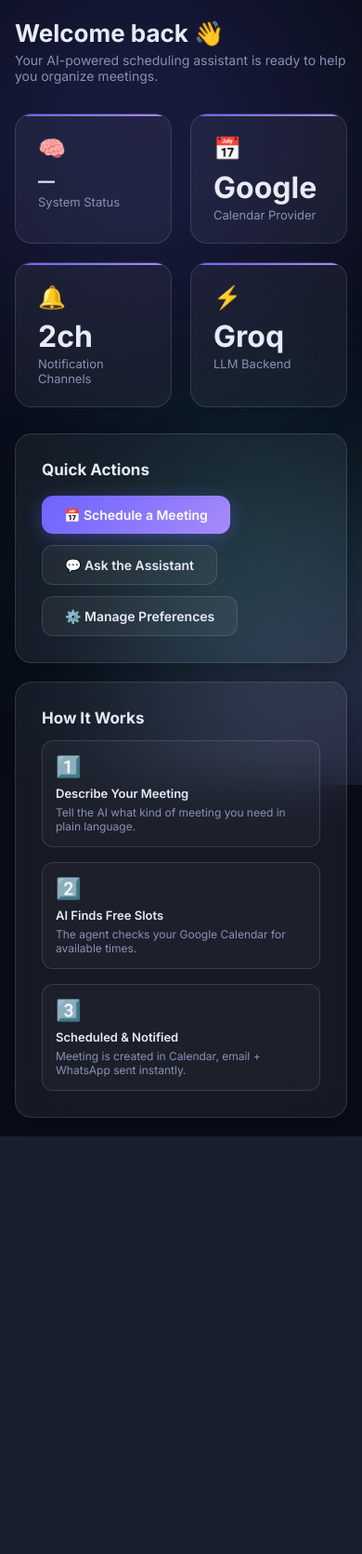
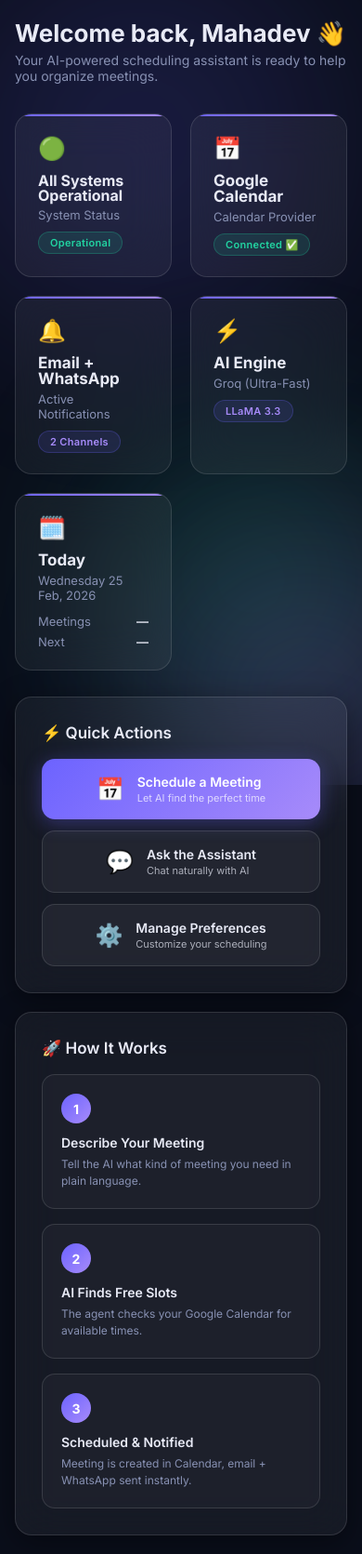
Before and after one commit to MahadevJagtap/-ai-meeting-scheduler, a FastAPI app: page / in a window 390 px wide. Shown: the whole page at 93% size. Before the commit the page ends 1222 px from the top, so only its background shows below. Run offline with FastAPI, Linux system fonts and the light colour scheme.

Commit message:
feat: SaaS-level dashboard UI + fix WhatsApp notification bug
Dashboard:
- Personalized welcome for Mahadev
- System Status card with real health badge
- Google Calendar card with Connected indicator
- Notification Channels: Email + WhatsApp
- AI Engine card: Groq (Ultra-Fast)
- New Today's Overview card
- Redesigned Quick Actions with icon+text layout
- How It Works with numbered steps and hover effects

WhatsApp fix:
- Was sending WhatsApp to email addresses (is_phone or is_email)
- Fixed to only send WhatsApp to phone numbers (is_phone)
- Fixed sync/async: send_whatsapp.ainvoke -> .invoke (Twilio is sync)

```diff
--- a/app/services/reminder_service.py
+++ b/app/services/reminder_service.py
@@ -182,10 +182,10 @@
             except Exception:
                 logger.exception("Failed email reminder to %s for event %s", participant, meeting.event_id)
 
-        # WhatsApp reminder
-        if is_phone or is_email:
+        # WhatsApp reminder — only for phone numbers
+        if is_phone:
             try:
-                await send_whatsapp.ainvoke(
+                send_whatsapp.invoke(
                     {
                         "to": participant,
                         "message": f"\u23f0 {meeting.summary} in {time_label}\n{message}",
--- a/app/static/css/style.css
+++ b/app/static/css/style.css
@@ -615,6 +615,165 @@
   color: var(--text-2);
 }
 
+/* ─── Stat Badges ──────────────────────────────────────────── */
+.stat-badge {
+  display: inline-block;
+  margin-top: 10px;
+  padding: 4px 12px;
+  border-radius: 20px;
+  font-size: 11px;
+  font-weight: 600;
+  letter-spacing: .03em;
+}
+
+.stat-badge.operational {
+  background: rgba(34, 211, 161, 0.12);
+  color: var(--green);
+  border: 1px solid rgba(34, 211, 161, 0.25);
+}
+
+.stat-badge.connected {
+  background: rgba(34, 211, 161, 0.12);
+  color: var(--green);
+  border: 1px solid rgba(34, 211, 161, 0.25);
+}
+
+.stat-badge.info {
+  background: rgba(108, 99, 255, 0.12);
+  color: var(--accent-2);
+  border: 1px solid rgba(108, 99, 255, 0.25);
+}
+
+.stat-badge.warning {
+  background: rgba(255, 190, 70, 0.12);
+  color: #ffbe46;
+  border: 1px solid rgba(255, 190, 70, 0.25);
+}
+
+.stat-badge.error {
+  background: rgba(242, 107, 107, 0.12);
+  color: var(--red);
+  border: 1px solid rgba(242, 107, 107, 0.25);
+}
+
+/* ─── Today's Card ────────────────────────────────────────── */
+.today-details {
+  margin-top: 12px;
+  display: flex;
+  flex-direction: column;
+  gap: 6px;
+}
+
+.today-row {
+  display: flex;
+  justify-content: space-between;
+  align-items: center;
+  font-size: 13px;
+}
+
+.today-key {
+  color: var(--text-2);
+}
+
+.today-val {
+  font-weight: 600;
+  color: var(--text-1);
+}
+
+/* ─── Card Title ───────────────────────────────────────────── */
+.card-title {
+  font-size: 17px;
+  font-weight: 600;
+  margin-bottom: 18px;
+}
+
+/* ─── Quick Actions ────────────────────────────────────────── */
+.quick-actions {
+  display: grid;
+  grid-template-columns: repeat(auto-fill, minmax(220px, 1fr));
+  gap: 12px;
+}
+
+.btn-action {
+  display: flex;
+  align-items: center;
+  gap: 14px;
+  padding: 16px 20px;
+  text-align: left;
+  border-radius: 14px;
+  cursor: pointer;
+  transition: var(--transition);
+}
+
+.btn-action .action-icon {
+  font-size: 24px;
+  flex-shrink: 0;
+}
+
+.btn-action .action-text {
+  display: flex;
+  flex-direction: column;
+  gap: 2px;
+}
+
+.btn-action .action-text strong {
+  font-size: 14px;
+  font-weight: 600;
+}
+
+.btn-action .action-text small {
+  font-size: 11px;
+  opacity: 0.7;
+  font-weight: 400;
+}
+
+/* ─── How It Works ─────────────────────────────────────────── */
+.how-grid {
+  display: grid;
+  grid-template-columns: repeat(auto-fill, minmax(200px, 1fr));
+  gap: 16px;
+}
+
+.how-step {
+  padding: 20px;
+  background: rgba(255, 255, 255, 0.03);
+  border: 1px solid var(--glass-border);
+  border-radius: 14px;
+  transition: var(--transition);
+}
+
+.how-step:hover {
+  background: rgba(255, 255, 255, 0.06);
+  border-color: rgba(108, 99, 255, 0.3);
+  transform: translateY(-2px);
+}
+
+.how-number {
+  width: 32px;
+  height: 32px;
+  border-radius: 50%;
+  background: linear-gradient(135deg, var(--accent), var(--accent-2));
+  color: #fff;
+  display: grid;
+  place-items: center;
+  font-size: 14px;
+  font-weight: 700;
+  margin-bottom: 12px;
+}
+
+.how-label {
+  font-size: 14px;
+  font-weight: 600;
+  margin-bottom: 6px;
+  color: var(--text-1);
+}
+
+.how-desc {
+  font-size: 12px;
+  color: var(--text-2);
+  line-height: 1.5;
+}
+
 /* ─── Chat Page ────────────────────────────────────────────── */
 .chat-container {
   display: flex;
@@ -820,4 +979,12 @@
   .stats-grid {
     grid-template-columns: 1fr 1fr;
   }
+
+  .quick-actions {
+    grid-template-columns: 1fr;
+  }
+
+  .how-grid {
+    grid-template-columns: 1fr;
+  }
 }
--- a/app/static/js/app.js
+++ b/app/static/js/app.js
@@ -81,17 +81,37 @@
   try {
     const res = await fetch(`${API_BASE}/health`);
     const data = await res.json();
-    const el = document.getElementById('system-status');
-    if (el) {
-      const isOnline = data.status === 'ok';
-      el.textContent = isOnline ? '🟢 Online' : '🔴 Offline';
-      el.style.color = isOnline ? 'var(--green)' : 'var(--red)';
+    const isOnline = data.status === 'ok';
+
+    // Sidebar status
+    const sidebarEl = document.getElementById('sidebar-status');
+    if (sidebarEl) sidebarEl.textContent = isOnline ? 'All Systems Online' : 'Service Degraded';
+
+    // Dashboard status card
+    const statusText = document.getElementById('dash-status-text');
+    const statusBadge = document.getElementById('dash-status-badge');
+    if (statusText) {
+      statusText.textContent = isOnline ? 'All Systems Operational' : 'Service Degraded';
+    }
+    if (statusBadge) {
+      statusBadge.textContent = isOnline ? 'Operational' : 'Degraded';
+      statusBadge.className = 'stat-badge ' + (isOnline ? 'operational' : 'warning');
+    }
+    // Calendar badge
+    const calBadge = document.getElementById('dash-cal-badge');
+    if (calBadge) {
+      calBadge.textContent = isOnline ? 'Connected ✅' : 'Checking…';
+      calBadge.className = 'stat-badge ' + (isOnline ? 'connected' : 'info');
     }
   } catch {
-    const el = document.getElementById('system-status');
-    if (el) {
-      el.textContent = '🔴 Offline';
-      el.style.color = 'var(--red)';
+    const sidebarEl = document.getElementById('sidebar-status');
+    if (sidebarEl) sidebarEl.textContent = 'Offline';
+    const statusText = document.getElementById('dash-status-text');
+    if (statusText) statusText.textContent = 'Unreachable';
+    const statusBadge = document.getElementById('dash-status-badge');
+    if (statusBadge) {
+      statusBadge.textContent = 'Offline';
+      statusBadge.className = 'stat-badge error';
     }
   }
 }
--- a/app/templates/index.html
+++ b/app/templates/index.html
@@ -1,12 +1,15 @@
 <!DOCTYPE html>
 <html lang="en">
+
 <head>
   <meta charset="UTF-8" />
   <meta name="viewport" content="width=device-width, initial-scale=1.0" />
-  <title>AI Meeting Scheduler</title>
-  <meta name="description" content="AI-powered meeting scheduler with Google Calendar, email, and WhatsApp notifications." />
+  <title>AI Meeting Scheduler — Dashboard</title>
+  <meta name="description"
+    content="AI-powered meeting scheduler with Google Calendar, email, and WhatsApp notifications." />
   <link rel="stylesheet" href="/static/css/style.css" />
 </head>
+
 <body>
 
   <!-- Animated Background -->
@@ -44,7 +47,7 @@
       <div class="sidebar-footer">
         <div class="status-pill">
           <span class="status-dot"></span>
-        <span id="system-status">Checking…</span>
+          <span id="sidebar-status">Checking…</span>
         </div>
       </div>
     </aside>
@@ -55,59 +58,105 @@
       <!-- ── Dashboard Page ─────────────────────────────── -->
       <div class="page active" id="page-dashboard">
         <div class="page-header">
-        <h1>Welcome back 👋</h1>
+          <h1>Welcome back, Mahadev 👋</h1>
           <p>Your AI-powered scheduling assistant is ready to help you organize meetings.</p>
         </div>
 
+        <!-- Stats Grid — 5 cards -->
         <div class="stats-grid">
-        <div class="stat-card">
-          <div class="stat-icon">🧠</div>
-          <div class="stat-value" id="system-status" style="font-size:18px;">—</div>
+
+          <!-- System Status -->
+          <div class="stat-card" id="stat-system">
+            <div class="stat-icon">🟢</div>
+            <div class="stat-value" id="dash-status-text" style="font-size:16px;">All Systems Operational</div>
             <div class="stat-label">System Status</div>
+            <div class="stat-badge operational" id="dash-status-badge">Operational</div>
           </div>
-        <div class="stat-card">
+
+          <!-- Google Calendar -->
+          <div class="stat-card" id="stat-calendar">
             <div class="stat-icon">📅</div>
-          <div class="stat-value">Google</div>
+            <div class="stat-value" style="font-size:17px;">Google Calendar</div>
             <div class="stat-label">Calendar Provider</div>
+            <div class="stat-badge connected" id="dash-cal-badge">Connected ✅</div>
           </div>
+
+          <!-- Notification Channels -->
           <div class="stat-card">
             <div class="stat-icon">🔔</div>
-          <div class="stat-value">2ch</div>
-          <div class="stat-label">Notification Channels</div>
+            <div class="stat-value" style="font-size:17px;">Email + WhatsApp</div>
+            <div class="stat-label">Active Notifications</div>
+            <div class="stat-badge info">2 Channels</div>
           </div>
+
+          <!-- AI Engine -->
           <div class="stat-card">
             <div class="stat-icon">⚡</div>
-          <div class="stat-value">Groq</div>
-          <div class="stat-label">LLM Backend</div>
+            <div class="stat-value" style="font-size:17px;">AI Engine</div>
+            <div class="stat-label">Groq (Ultra-Fast)</div>
+            <div class="stat-badge info">LLaMA 3.3</div>
+          </div>
+
+          <!-- Today's Overview -->
+          <div class="stat-card stat-card-today" id="stat-today">
+            <div class="stat-icon">🗓️</div>
+            <div class="stat-value" style="font-size:17px;">Today</div>
+            <div class="stat-label" id="today-date"></div>
+            <div class="today-details" id="today-details">
+              <div class="today-row"><span class="today-key">Meetings</span><span class="today-val"
+                  id="today-meetings">—</span></div>
+              <div class="today-row"><span class="today-key">Next</span><span class="today-val" id="today-next">—</span>
+              </div>
+            </div>
           </div>
         </div>
 
+        <!-- Quick Actions -->
         <div class="glass-card">
-        <h2 style="font-size:17px;margin-bottom:18px;">Quick Actions</h2>
-        <div style="display:flex;gap:12px;flex-wrap:wrap;">
-          <button class="btn btn-primary" onclick="navigate('schedule')">📅 Schedule a Meeting</button>
-          <button class="btn btn-secondary" onclick="navigate('chat')">💬 Ask the Assistant</button>
-          <button class="btn btn-secondary" onclick="navigate('preferences')">⚙️ Manage Preferences</button>
+          <h2 class="card-title">⚡ Quick Actions</h2>
+          <div class="quick-actions">
+            <button class="btn btn-primary btn-action" onclick="navigate('schedule')">
+              <span class="action-icon">📅</span>
+              <span class="action-text">
+                <strong>Schedule a Meeting</strong>
+                <small>Let AI find the perfect time</small>
+              </span>
+            </button>
+            <button class="btn btn-secondary btn-action" onclick="navigate('chat')">
+              <span class="action-icon">💬</span>
+              <span class="action-text">
+                <strong>Ask the Assistant</strong>
+                <small>Chat naturally with AI</small>
+              </span>
+            </button>
+            <button class="btn btn-secondary btn-action" onclick="navigate('preferences')">
+              <span class="action-icon">⚙️</span>
+              <span class="action-text">
+                <strong>Manage Preferences</strong>
+                <small>Customize your scheduling</small>
+              </span>
+            </button>
           </div>
         </div>
 
+        <!-- How It Works -->
         <div class="glass-card" style="margin-top:20px;">
-        <h2 style="font-size:17px;margin-bottom:14px;">How It Works</h2>
-        <div style="display:grid;grid-template-columns:repeat(auto-fill,minmax(200px,1fr));gap:16px;">
-          <div style="padding:14px;background:rgba(255,255,255,0.03);border:1px solid var(--glass-border);border-radius:12px;">
-            <div style="font-size:22px;margin-bottom:8px;">1️⃣</div>
-            <div style="font-size:13px;font-weight:600;margin-bottom:5px;">Describe Your Meeting</div>
-            <div style="font-size:12px;color:var(--text-2);">Tell the AI what kind of meeting you need in plain language.</div>
+          <h2 class="card-title">🚀 How It Works</h2>
+          <div class="how-grid">
+            <div class="how-step">
+              <div class="how-number">1</div>
+              <div class="how-label">Describe Your Meeting</div>
+              <div class="how-desc">Tell the AI what kind of meeting you need in plain language.</div>
             </div>
-          <div style="padding:14px;background:rgba(255,255,255,0.03);border:1px solid var(--glass-border);border-radius:12px;">
-            <div style="font-size:22px;margin-bottom:8px;">2️⃣</div>
-            <div style="font-size:13px;font-weight:600;margin-bottom:5px;">AI Finds Free Slots</div>
-            <div style="font-size:12px;color:var(--text-2);">The agent checks your Google Calendar for available times.</div>
+            <div class="how-step">
+              <div class="how-number">2</div>
+              <div class="how-label">AI Finds Free Slots</div>
+              <div class="how-desc">The agent checks your Google Calendar for available times.</div>
             </div>
-          <div style="padding:14px;background:rgba(255,255,255,0.03);border:1px solid var(--glass-border);border-radius:12px;">
-            <div style="font-size:22px;margin-bottom:8px;">3️⃣</div>
-            <div style="font-size:13px;font-weight:600;margin-bottom:5px;">Scheduled & Notified</div>
-            <div style="font-size:12px;color:var(--text-2);">Meeting is created in Calendar, email + WhatsApp sent instantly.</div>
+            <div class="how-step">
+              <div class="how-number">3</div>
+              <div class="how-label">Scheduled & Notified</div>
+              <div class="how-desc">Meeting is created in Calendar, email + WhatsApp sent instantly.</div>
             </div>
           </div>
         </div>
@@ -129,7 +178,9 @@
 
             <div class="form-group">
               <label for="s-request">Meeting Request *</label>
-            <textarea id="s-request" placeholder='e.g. "Schedule a 30 min standup for tomorrow morning, title it Allright Meeting"' required></textarea>
+              <textarea id="s-request"
+                placeholder='e.g. "Schedule a 30 min standup for tomorrow morning, title it Allright Meeting"'
+                required></textarea>
             </div>
 
             <div class="form-group">
@@ -151,16 +202,23 @@
         <div class="glass-card" style="margin-top:20px;">
           <h3 style="font-size:14px;font-weight:600;margin-bottom:12px;color:var(--text-2);">💡 Try these examples</h3>
           <div style="display:flex;flex-direction:column;gap:8px;">
-          <button class="btn btn-secondary btn-sm" onclick="fillExample('Schedule a 30 min team standup for tomorrow morning')">Schedule a 30 min team standup for tomorrow morning</button>
-          <button class="btn btn-secondary btn-sm" onclick="fillExample('Book a 1-hour product review with the engineering team next Monday')">Book a 1-hour product review with the engineering team next Monday</button>
-          <button class="btn btn-secondary btn-sm" onclick="fillExample('Set up a quick 15 min 1:1 catch-up for this week')">Set up a quick 15 min 1:1 catch-up for this week</button>
+            <button class="btn btn-secondary btn-sm"
+              onclick="fillExample('Schedule a 30 min team standup for tomorrow morning')">Schedule a 30 min team
+              standup for tomorrow morning</button>
+            <button class="btn btn-secondary btn-sm"
+              onclick="fillExample('Book a 1-hour product review with the engineering team next Monday')">Book a 1-hour
+              product review with the engineering team next Monday</button>
+            <button class="btn btn-secondary btn-sm"
+              onclick="fillExample('Set up a quick 15 min 1:1 catch-up for this week')">Set up a quick 15 min 1:1
+              catch-up for this week</button>
           </div>
         </div>
       </div>
 
       <!-- ── Chat Page ──────────────────────────────────── -->
       <div class="page" id="page-chat">
-      <div class="page-header" style="display:flex;align-items:center;justify-content:space-between;flex-wrap:wrap;gap:12px;">
+        <div class="page-header"
+          style="display:flex;align-items:center;justify-content:space-between;flex-wrap:wrap;gap:12px;">
           <div>
             <h1>💬 Assistant Chat</h1>
             <p>Talk to the AI agent naturally to schedule meetings.</p>
@@ -179,13 +237,15 @@
               <div class="chat-avatar">🤖</div>
               <div class="chat-bubble">
                 Hey there! 👋 I'm your AI meeting assistant.<br>
-              Just tell me what meeting you'd like to schedule — I'll check your calendar and handle everything, including sending notifications!
+                Just tell me what meeting you'd like to schedule — I'll check your calendar and handle everything,
+                including sending notifications!
               </div>
             </div>
           </div>
 
           <div class="chat-input-row">
-          <textarea id="chat-input" placeholder="Type your meeting request... (Enter to send, Shift+Enter for new line)" rows="1"></textarea>
+            <textarea id="chat-input"
+              placeholder="Type your meeting request... (Enter to send, Shift+Enter for new line)" rows="1"></textarea>
             <button class="btn btn-primary" id="chat-send-btn" onclick="sendChat()">
               <div class="spinner"></div>
               <span class="btn-text">➤</span>
@@ -206,7 +266,8 @@
           <form id="pref-form" class="form-grid">
             <div class="form-group">
               <label for="pref-text">Preference *</label>
-            <textarea id="pref-text" rows="2" placeholder='e.g. "I prefer not to have meetings on Fridays after 4 PM"' required></textarea>
+              <textarea id="pref-text" rows="2" placeholder='e.g. "I prefer not to have meetings on Fridays after 4 PM"'
+                required></textarea>
             </div>
             <div>
               <button class="btn btn-primary" id="pref-btn" type="submit">
@@ -218,7 +279,8 @@
         </div>
 
         <div class="glass-card">
-        <div style="display:flex;align-items:center;justify-content:space-between;margin-bottom:16px;flex-wrap:wrap;gap:10px;">
+          <div
+            style="display:flex;align-items:center;justify-content:space-between;margin-bottom:16px;flex-wrap:wrap;gap:10px;">
             <h2 style="font-size:16px;font-weight:600;">My Preferences</h2>
             <div style="display:flex;gap:8px;align-items:center;">
               <input type="text" id="pref-user-id" value="default_user"
@@ -227,7 +289,9 @@
             </div>
           </div>
           <div class="pref-list" id="pref-list">
-          <div class="empty-state"><div class="icon">⏳</div>Loading…</div>
+            <div class="empty-state">
+              <div class="icon">⏳</div>Loading…
+            </div>
           </div>
         </div>
       </div>
@@ -244,7 +308,17 @@
       if (el) el.value = text;
       navigate('schedule');
     }
+
+    // Set today's date on dashboard
+    (function () {
+      const el = document.getElementById('today-date');
+      if (el) {
+        const d = new Date();
+        el.textContent = d.toLocaleDateString('en-IN', { weekday: 'long', day: 'numeric', month: 'short', year: 'numeric' });
+      }
+    })();
   </script>
   <script src="/static/js/app.js"></script>
 </body>
+
 </html>
```
Lines whose indentation alone changed are shown as unchanged.
